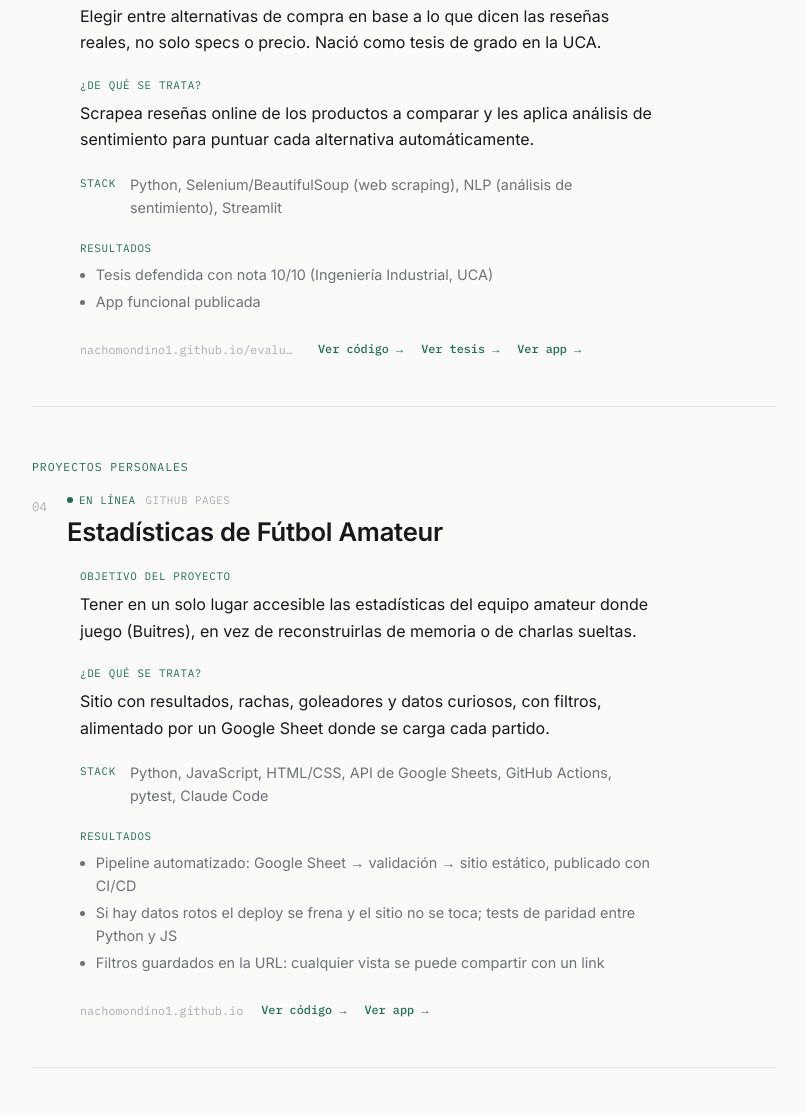
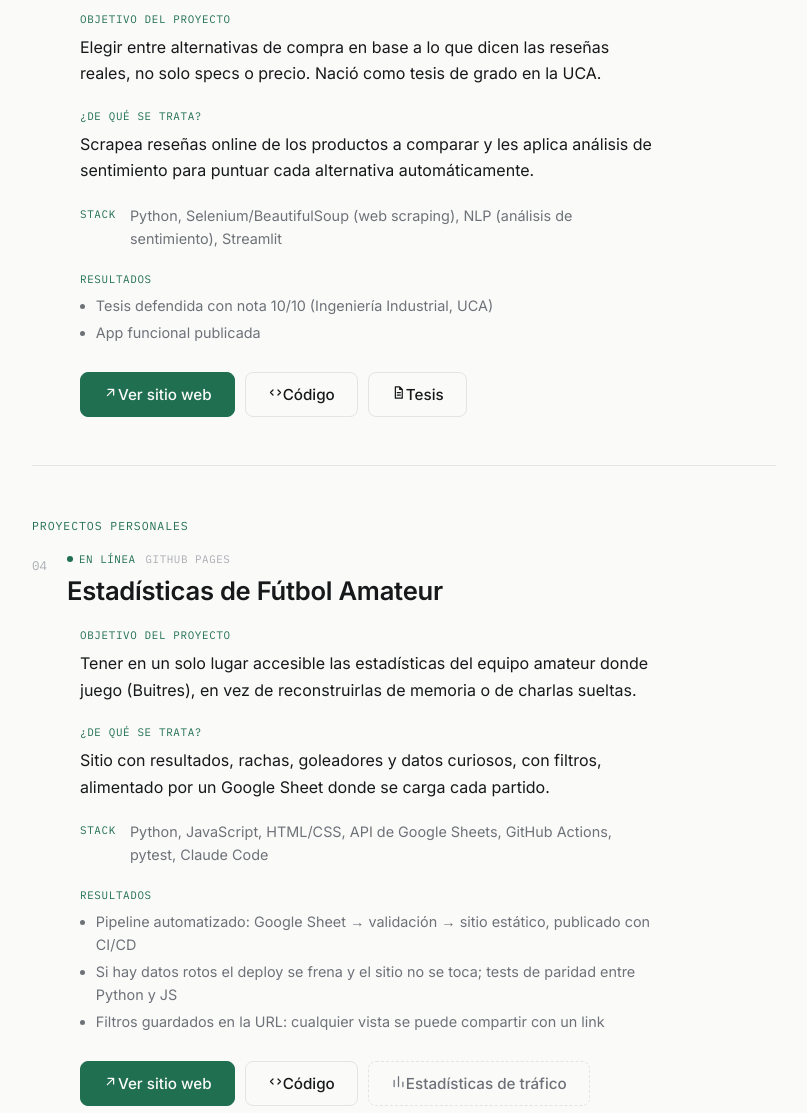
Before and after one commit to nachomondino1/portfolio, a plain HTML site: page site/proyectos.html in a window 1280 px wide. Shown: the part 1671-2784 px from the top of the page, without its empty margins (422-1229 px from the left). Drawn offline with Linux system fonts and the light colour scheme.

Commit message:
Rediseñar links de proyectos como botones y agregar links a estadísticas de tráfico
Co-Authored-By: Claude Sonnet 5.5 <noreply@anthropic.com>

```diff
--- a/site/css/styles.css
+++ b/site/css/styles.css
@@ -465,32 +465,57 @@ button:focus-visible {
 .links {
   display: flex;
   flex-wrap: wrap;
-  align-items: center;
-  gap: 8px 18px;
+  gap: 10px;
   margin-top: 28px;
-  font-family: "IBM Plex Mono", ui-monospace, monospace;
-  font-size: 0.74rem;
+  font-size: 0.82rem;
 }
 
-.url {
-  color: var(--ink-faint);
-  overflow: hidden;
-  text-overflow: ellipsis;
-  white-space: nowrap;
-  max-width: 220px;
-}
-
-.links a {
-  color: var(--accent);
+.btn {
+  display: inline-flex;
+  align-items: center;
+  gap: 8px;
+  padding: 8px 14px;
+  border: 1px solid var(--rule);
+  border-radius: 8px;
+  color: var(--ink);
   text-decoration: none;
   font-weight: 500;
   white-space: nowrap;
-  border-bottom: 1px solid transparent;
+  transition: border-color 0.15s, background-color 0.15s, color 0.15s;
 }
 
-.links a:hover,
-.links a:focus-visible {
-  border-bottom-color: var(--accent);
+.btn .ico {
+  width: 15px;
+  height: 15px;
+  fill: none;
+  stroke: currentColor;
+  stroke-width: 2;
+  stroke-linecap: round;
+  stroke-linejoin: round;
+  flex: none;
+}
+
+.btn:hover,
+.btn:focus-visible {
+  border-color: var(--accent);
+  color: var(--accent);
+}
+
+.btn.primary {
+  background: var(--accent);
+  border-color: var(--accent);
+  color: var(--bg);
+}
+
+.btn.primary:hover,
+.btn.primary:focus-visible {
+  background: transparent;
+  color: var(--accent);
+}
+
+.btn.ghost {
+  border-style: dashed;
+  color: var(--ink-muted);
 }
 
 .post .entry-body {
@@ -952,12 +977,7 @@ button:focus-visible {
   }
 
   .links {
-    gap: 6px 14px;
-  }
-
-  .url {
-    flex-basis: 100%;
-    max-width: 100%;
+    gap: 8px;
   }
 }
 
--- a/site/proyectos.html
+++ b/site/proyectos.html
@@ -77,6 +77,9 @@
           <span data-lang="es">Actualizado a mano, proyecto por proyecto.</span>
           <span data-lang="en" hidden>Updated by hand, one project at a time.</span>
         </p>
+        <div class="links sidebar-links">
+          <a class="btn ghost" href="https://portafolio-proyectos.goatcounter.com/" target="_blank" rel="noopener"><svg class="ico" viewBox="0 0 24 24" aria-hidden="true"><path d="M5 20V10M12 20V4M19 20v-7"/></svg><span data-lang="es">Tráfico de este portafolio</span><span data-lang="en" hidden>This portfolio's traffic</span></a>
+        </div>
       </div>
     </aside>
 
@@ -132,8 +135,8 @@
             </ul>
           </div>
           <div class="links">
-            <span class="url">alera.nachomondino1.workers.dev</span>
-            <a href="https://alera.nachomondino1.workers.dev/" target="_blank" rel="noopener"><span data-lang="es">Ver app →</span><span data-lang="en" hidden>View app →</span></a>
+            <a class="btn primary" href="https://alera.nachomondino1.workers.dev/" target="_blank" rel="noopener"><svg class="ico" viewBox="0 0 24 24" aria-hidden="true"><path d="M7 17 17 7M8 7h9v9"/></svg><span data-lang="es">Ver sitio web</span><span data-lang="en" hidden>View website</span></a>
+            <a class="btn ghost" href="https://alera.goatcounter.com/" target="_blank" rel="noopener"><svg class="ico" viewBox="0 0 24 24" aria-hidden="true"><path d="M5 20V10M12 20V4M19 20v-7"/></svg><span data-lang="es">Estadísticas de tráfico</span><span data-lang="en" hidden>Traffic stats</span></a>
           </div>
         </div>
       </article>
@@ -188,9 +191,8 @@
             </ul>
           </div>
           <div class="links">
-            <span class="url">github.com/…/predictor-apuestas</span>
-            <a href="https://github.com/mondineta/predictor-apuestas-website" target="_blank" rel="noopener"><span data-lang="es">Ver código del sitio →</span><span data-lang="en" hidden>View site code →</span></a>
-            <a href="https://github.com/nachomondino1/predictor-apuestas" target="_blank" rel="noopener"><span data-lang="es">Ver código del algoritmo →</span><span data-lang="en" hidden>View algorithm code →</span></a>
+            <a class="btn" href="https://github.com/mondineta/predictor-apuestas-website" target="_blank" rel="noopener"><svg class="ico" viewBox="0 0 24 24" aria-hidden="true"><path d="m8 8-4 4 4 4M16 8l4 4-4 4"/></svg><span data-lang="es">Código del sitio</span><span data-lang="en" hidden>Site code</span></a>
+            <a class="btn" href="https://github.com/nachomondino1/predictor-apuestas" target="_blank" rel="noopener"><svg class="ico" viewBox="0 0 24 24" aria-hidden="true"><path d="m8 8-4 4 4 4M16 8l4 4-4 4"/></svg><span data-lang="es">Código del algoritmo</span><span data-lang="en" hidden>Algorithm code</span></a>
           </div>
         </div>
       </article>
@@ -236,10 +238,9 @@
             </ul>
           </div>
           <div class="links">
-            <span class="url">nachomondino1.github.io/evaluacion-alternativas-producto</span>
-            <a href="https://github.com/nachomondino1/evaluacion-alternativas-producto" target="_blank" rel="noopener"><span data-lang="es">Ver código →</span><span data-lang="en" hidden>View code →</span></a>
-            <a href="https://repositorio.uca.edu.ar/bitstream/123456789/15200/1/evaluaci%C3%B3n-alternativas-producto.pdf" target="_blank" rel="noopener"><span data-lang="es">Ver tesis →</span><span data-lang="en" hidden>View thesis →</span></a>
-            <a href="https://nachomondino1.github.io/evaluacion-alternativas-producto/" target="_blank" rel="noopener"><span data-lang="es">Ver app →</span><span data-lang="en" hidden>View app →</span></a>
+            <a class="btn primary" href="https://nachomondino1.github.io/evaluacion-alternativas-producto/" target="_blank" rel="noopener"><svg class="ico" viewBox="0 0 24 24" aria-hidden="true"><path d="M7 17 17 7M8 7h9v9"/></svg><span data-lang="es">Ver sitio web</span><span data-lang="en" hidden>View website</span></a>
+            <a class="btn" href="https://github.com/nachomondino1/evaluacion-alternativas-producto" target="_blank" rel="noopener"><svg class="ico" viewBox="0 0 24 24" aria-hidden="true"><path d="m8 8-4 4 4 4M16 8l4 4-4 4"/></svg><span data-lang="es">Código</span><span data-lang="en" hidden>Code</span></a>
+            <a class="btn" href="https://repositorio.uca.edu.ar/bitstream/123456789/15200/1/evaluaci%C3%B3n-alternativas-producto.pdf" target="_blank" rel="noopener"><svg class="ico" viewBox="0 0 24 24" aria-hidden="true"><path d="M7 3h7l4 4v14H7zM14 3v4h4M10 12h5M10 16h5"/></svg><span data-lang="es">Tesis</span><span data-lang="en" hidden>Thesis</span></a>
           </div>
         </div>
       </article>
@@ -290,9 +291,9 @@
             </ul>
           </div>
           <div class="links">
-            <span class="url">nachomondino1.github.io</span>
-            <a href="https://github.com/nachomondino1/buitres-stats" target="_blank" rel="noopener"><span data-lang="es">Ver código →</span><span data-lang="en" hidden>View code →</span></a>
-            <a href="https://nachomondino1.github.io/buitres-stats/" target="_blank" rel="noopener"><span data-lang="es">Ver app →</span><span data-lang="en" hidden>View app →</span></a>
+            <a class="btn primary" href="https://nachomondino1.github.io/buitres-stats/" target="_blank" rel="noopener"><svg class="ico" viewBox="0 0 24 24" aria-hidden="true"><path d="M7 17 17 7M8 7h9v9"/></svg><span data-lang="es">Ver sitio web</span><span data-lang="en" hidden>View website</span></a>
+            <a class="btn" href="https://github.com/nachomondino1/buitres-stats" target="_blank" rel="noopener"><svg class="ico" viewBox="0 0 24 24" aria-hidden="true"><path d="m8 8-4 4 4 4M16 8l4 4-4 4"/></svg><span data-lang="es">Código</span><span data-lang="en" hidden>Code</span></a>
+            <a class="btn ghost" href="https://buitres.goatcounter.com/" target="_blank" rel="noopener"><svg class="ico" viewBox="0 0 24 24" aria-hidden="true"><path d="M5 20V10M12 20V4M19 20v-7"/></svg><span data-lang="es">Estadísticas de tráfico</span><span data-lang="en" hidden>Traffic stats</span></a>
           </div>
         </div>
       </article>
@@ -338,8 +339,8 @@
             </ul>
           </div>
           <div class="links">
-            <span class="url">nachomondino1.github.io</span>
-            <a href="https://nachomondino1.github.io/recommend_movie/" target="_blank" rel="noopener"><span data-lang="es">Ver dashboard →</span><span data-lang="en" hidden>View dashboard →</span></a>
+            <a class="btn primary" href="https://nachomondino1.github.io/recommend_movie/" target="_blank" rel="noopener"><svg class="ico" viewBox="0 0 24 24" aria-hidden="true"><path d="M7 17 17 7M8 7h9v9"/></svg><span data-lang="es">Ver sitio web</span><span data-lang="en" hidden>View website</span></a>
+            <a class="btn ghost" href="https://notas-peliculas.goatcounter.com/" target="_blank" rel="noopener"><svg class="ico" viewBox="0 0 24 24" aria-hidden="true"><path d="M5 20V10M12 20V4M19 20v-7"/></svg><span data-lang="es">Estadísticas de tráfico</span><span data-lang="en" hidden>Traffic stats</span></a>
           </div>
         </div>
       </article>
@@ -386,9 +387,8 @@
             </ul>
           </div>
           <div class="links">
-            <span class="url">boardgame-mvp.nachomondino1.workers.dev</span>
-            <a href="https://github.com/nachomondino1/boardgame" target="_blank" rel="noopener"><span data-lang="es">Ver código →</span><span data-lang="en" hidden>View code →</span></a>
-            <a href="https://boardgame-mvp.nachomondino1.workers.dev/" target="_blank" rel="noopener"><span data-lang="es">Ver app →</span><span data-lang="en" hidden>View app →</span></a>
+            <a class="btn primary" href="https://boardgame-mvp.nachomondino1.workers.dev/" target="_blank" rel="noopener"><svg class="ico" viewBox="0 0 24 24" aria-hidden="true"><path d="M7 17 17 7M8 7h9v9"/></svg><span data-lang="es">Ver sitio web</span><span data-lang="en" hidden>View website</span></a>
+            <a class="btn" href="https://github.com/nachomondino1/boardgame" target="_blank" rel="noopener"><svg class="ico" viewBox="0 0 24 24" aria-hidden="true"><path d="m8 8-4 4 4 4M16 8l4 4-4 4"/></svg><span data-lang="es">Código</span><span data-lang="en" hidden>Code</span></a>
           </div>
         </div>
       </article>
@@ -435,9 +435,8 @@
             </ul>
           </div>
           <div class="links">
-            <span class="url">nachomondino1.github.io</span>
-            <a href="https://github.com/nachomondino1/recetas" target="_blank" rel="noopener"><span data-lang="es">Ver código →</span><span data-lang="en" hidden>View code →</span></a>
-            <a href="https://nachomondino1.github.io/recetas/#/" target="_blank" rel="noopener"><span data-lang="es">Ver app →</span><span data-lang="en" hidden>View app →</span></a>
+            <a class="btn primary" href="https://nachomondino1.github.io/recetas/#/" target="_blank" rel="noopener"><svg class="ico" viewBox="0 0 24 24" aria-hidden="true"><path d="M7 17 17 7M8 7h9v9"/></svg><span data-lang="es">Ver sitio web</span><span data-lang="en" hidden>View website</span></a>
+            <a class="btn" href="https://github.com/nachomondino1/recetas" target="_blank" rel="noopener"><svg class="ico" viewBox="0 0 24 24" aria-hidden="true"><path d="m8 8-4 4 4 4M16 8l4 4-4 4"/></svg><span data-lang="es">Código</span><span data-lang="en" hidden>Code</span></a>
           </div>
         </div>
       </article>
@@ -484,9 +483,8 @@
             </ul>
           </div>
           <div class="links">
-            <span class="url">nachomondino1.github.io</span>
-            <a href="https://github.com/nachomondino1/review_analysis" target="_blank" rel="noopener"><span data-lang="es">Ver código →</span><span data-lang="en" hidden>View code →</span></a>
-            <a href="https://nachomondino1.github.io/review_analysis" target="_blank" rel="noopener"><span data-lang="es">Ver dashboards →</span><span data-lang="en" hidden>View dashboards →</span></a>
+            <a class="btn primary" href="https://nachomondino1.github.io/review_analysis" target="_blank" rel="noopener"><svg class="ico" viewBox="0 0 24 24" aria-hidden="true"><path d="M7 17 17 7M8 7h9v9"/></svg><span data-lang="es">Ver sitio web</span><span data-lang="en" hidden>View website</span></a>
+            <a class="btn" href="https://github.com/nachomondino1/review_analysis" target="_blank" rel="noopener"><svg class="ico" viewBox="0 0 24 24" aria-hidden="true"><path d="m8 8-4 4 4 4M16 8l4 4-4 4"/></svg><span data-lang="es">Código</span><span data-lang="en" hidden>Code</span></a>
           </div>
         </div>
       </article>
```
